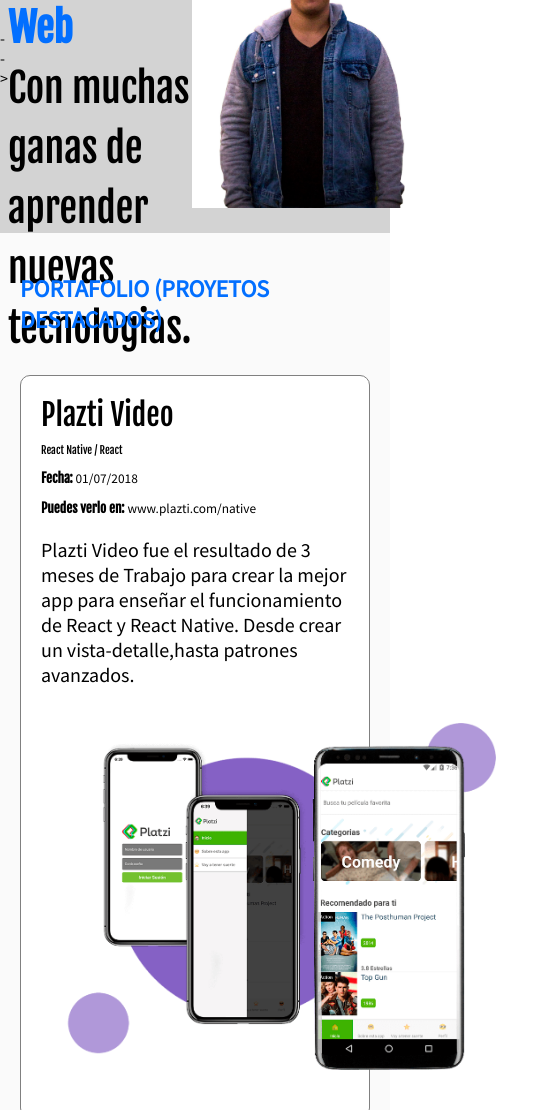
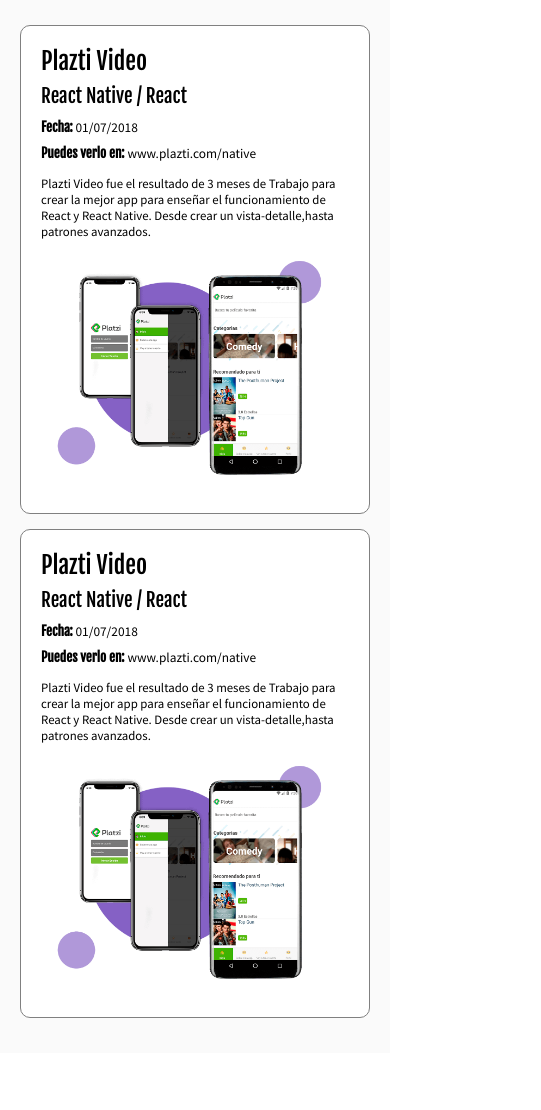
Before and after one commit to juan-2105/juan-2105.github.io, a plain HTML site: page index.html in a window 390 px wide. Shown: the part 374-1484 px from the top of the page, 541 px wide, since content can reach past the window. After the commit the page ends 1427 px from the top, so only its background shows below. Drawn offline with Linux system fonts and the light colour scheme.

Commit message:
Hago Responsive la seccion portafolio

```diff
--- a/css/estilos.css
+++ b/css/estilos.css
@@ -94,10 +94,10 @@
 }
 
 .project-details {
-  width: 500px;
+  width: 50%;
 }
 .project-imageContainer {
-  width: 500px;
+  width: 50%;
 }
 .header {
   background-color: gray;
@@ -316,6 +316,41 @@
   .header .logo {
     text-align: center;
   }
+  .project {
+    display: block;
+  }
+  .project-imageContainer {
+    width: auto;
+    text-align: center;
+  }
+  .project-imageContainer img {
+    max-width: 100%;
+  }
+  .project-details {
+    width: auto;
+    font-size: 16px;
+  }
+  .project-course,
+  .project-date,
+  .project-url {
+    margin: 0.4em 0;
+  }
+  .project-title {
+    font-size: 1.5em;
+    margin-bottom: 0.3em;
+  }
+  .project-url {
+    font-size: 1em;
+  }
+  .project-course {
+    font-size: 1.2em;
+  }
+  .project-date {
+    font-size: 1em;
+  }
+  .project-description {
+    font-size: 0.8em;
+  }
 }
 
 @media screen and (max-width: 480px) {
--- a/index.html
+++ b/index.html
@@ -32,49 +32,77 @@
         </nav>
       </div>
     </header>
-    <section class = "hero" >
+    <!-- <section class = "hero" >
       <div class="container"> -->
-        <h1> Hola! Soy <strong> Juan Quintero </strong> <br/> Maquetador <strong> Web </strong>  <br/> Con muchas ganas de aprender nuevas tecnologias. </h1>
+    <!-- <h1> Hola! Soy <strong> Juan Quintero </strong> <br/> Maquetador <strong> Web </strong>  <br/> Con muchas ganas de aprender nuevas tecnologias. </h1>
         <img  class="hero-image" src = "./images/Juan_FondoBlanco.jpg" width = "350" height="300" alt = "imagen principal del sitio">
+      </div> -->
+    <!-- </section> -->
+    <section class="portfolio" id="portafolio">
+      <div class="container">
+        <h2>Portafolio (Proyetos Destacados)</h2>
+        <article class="project">
+          <div class="project-details">
+            <h3 class="project-title">Plazti Video</h3>
+            <h6 class="project-course">React Native / React</h6>
+            <p class="project-date">
+              <small><strong>Fecha:</strong> 01/07/2018</small>
+            </p>
+            <p class="project-url">
+              <small
+                ><strong>Puedes verlo en: </strong> www.plazti.com/native
+              </small>
+            </p>
+            <p class="project-description">
+              Plazti Video fue el resultado de 3 meses de Trabajo para crear la
+              mejor app para enseñar el funcionamiento de React y React Native.
+              Desde crear un vista-detalle,hasta patrones avanzados.
+            </p>
           </div>
-    </section>
-    <section class = "portfolio" id = "portafolio">
-     <div class="container">
-       <h2> Portafolio (Proyetos Destacados)</h2>
-       <article class = "project">
-         <div class="project-details">
-           <h3 class="project-title"> Plazti Video</h3>
-           <h6 class="project-course">React Native / React</h6>
-           <p class="project-date"><small><strong>Fecha:</strong> 01/07/2018</small></p>
-           <p class="project-url"><small><strong>Puedes verlo en: </strong> www.plazti.com/native </small></p>
-           <p class="project-description">Plazti Video fue el resultado de 3 meses de Trabajo
-             para crear la mejor app para enseñar el funcionamiento de React y React Native.
-             Desde crear un vista-detalle,hasta patrones avanzados.</p>
-         </div>
-         <figure class="project-imageContainer"> <! -- tambien se puede usar Wrapper -- >
-           <img class="project-image" src="images/platzi-video-react-native.png" alt="proyecto curso react native " width= "500">
+          <figure class="project-imageContainer">
+            <! -- tambien se puede usar Wrapper -- >
+            <img
+              class="project-image"
+              src="images/platzi-video-react-native.png"
+              alt="proyecto curso react native "
+              width="500"
+            />
           </figure>
         </article>
-       <article class = "project">
+        <article class="project">
           <div class="project-details">
-           <h3 class="project-title"> Plazti Video</h3>
+            <h3 class="project-title">Plazti Video</h3>
             <h6 class="project-course">React Native / React</h6>
-           <p class="project-date"><small><strong>Fecha:</strong> 01/07/2018</small></p>
-           <p class="project-url"><small><strong>Puedes verlo en: </strong> www.plazti.com/native </small></p>
-           <p class="project-description">Plazti Video fue el resultado de 3 meses de Trabajo
-             para crear la mejor app para enseñar el funcionamiento de React y React Native.
-             Desde crear un vista-detalle,hasta patrones avanzados.</p>
+            <p class="project-date">
+              <small><strong>Fecha:</strong> 01/07/2018</small>
+            </p>
+            <p class="project-url">
+              <small
+                ><strong>Puedes verlo en: </strong> www.plazti.com/native
+              </small>
+            </p>
+            <p class="project-description">
+              Plazti Video fue el resultado de 3 meses de Trabajo para crear la
+              mejor app para enseñar el funcionamiento de React y React Native.
+              Desde crear un vista-detalle,hasta patrones avanzados.
+            </p>
           </div>
-         <figure class="project-imageContainer"> <! -- tambien se puede usar Wrapper -- >
-           <img class="project-image" src="images/platzi-video-react-native.png" alt="proyecto curso react native " width= "500">
+          <figure class="project-imageContainer">
+            <! -- tambien se puede usar Wrapper -- >
+            <img
+              class="project-image"
+              src="images/platzi-video-react-native.png"
+              alt="proyecto curso react native "
+              width="500"
+            />
           </figure>
         </article>
       </div>
     </section>
-    <div class="container">
+    <!-- <div class="container">
       <h2 class="event-list-title">Mas Sobre mi Experiencia </h2>
-    </div>
-    <section id = "experiencia" class= "event-list" >
+    </div> -->
+    <!-- <section id = "experiencia" class= "event-list" >
       <div class="container">
         <article class="event">
           <figure class="event-imageContainer">
@@ -117,8 +145,8 @@
           </div>
         </article>
       </div>
-    </section>
-    <section id = "contacto" class="contact">
+    </section> -->
+    <!-- <section id = "contacto" class="contact">
       <div class="container">
         <form action="/images/platzi.png" class="form-email">
           <h3>Creamos algo juntos?</h3>
@@ -131,8 +159,8 @@
           <a href="https://github.com/juan-2105" class="social-link github" target="blank"></a>
         </div>
       </div>
-    </section>
-    <footer class="footer">
+    </section> -->
+    <!-- <footer class="footer">
       <div class="container">
         <div>
           <p>Curso de Desarrollo Web 2020 <img src="images/platzi.png" width="80" alt="platzi"></p>
@@ -141,6 +169,6 @@
           <p>Designed by <a href="https://www.linkedin.com/in/juan21q/" target="blank">@juan21q</a></p>
         </div>
       </div>
-    <footer/>
+    <footer/> -->
   </body>
 </html>
```
Lines whose indentation alone changed are shown as unchanged.
